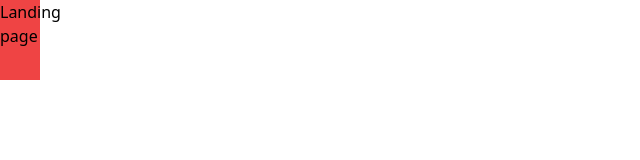
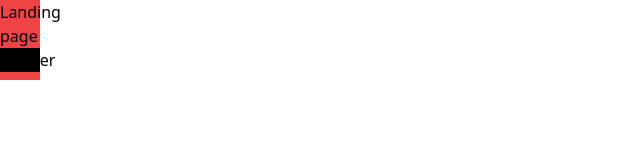
Before and after one commit to TatoBig/matebug, a SvelteKit app: page / in a window 1280 px wide. Shown: the top 160 px of the page, without its empty margins (0-640 px from the left). Built offline with nearby package versions, Linux system fonts and the light colour scheme.

Commit message:
Added importa aliases

```diff
--- a/src/routes/+page.svelte
+++ b/src/routes/+page.svelte
@@ -1,7 +1,10 @@
 <script>
+	import Header from "@components/layout/Header.svelte";
+
 
 </script>
 
-<h1 class="w-10 h-20 bg-red-500">
+<h1 class="w-10 h-20 text- bg-red-500">
   Landing page
+  <Header />
 </h1>
--- a/tsconfig.json
+++ b/tsconfig.json
@@ -8,7 +8,11 @@
 		"resolveJsonModule": true,
 		"skipLibCheck": true,
 		"sourceMap": true,
-		"strict": true
+		"strict": true,
+		"baseUrl": ".",
+		"paths": {
+			"@components/*": ["src/components/*"]
+		}
 	}
 	// Path aliases are handled by https://kit.svelte.dev/docs/configuration#alias
 	//
--- a/vite.config.ts
+++ b/vite.config.ts
@@ -1,6 +1,12 @@
 import { sveltekit } from '@sveltejs/kit/vite';
 import { defineConfig } from 'vite';
+import { resolve } from 'path';
 
 export default defineConfig({
-	plugins: [sveltekit()]
+	plugins: [sveltekit()],
+	resolve: {
+		alias: {
+			'@components': resolve('./src/components/')
+		}
+	}
 });
```
